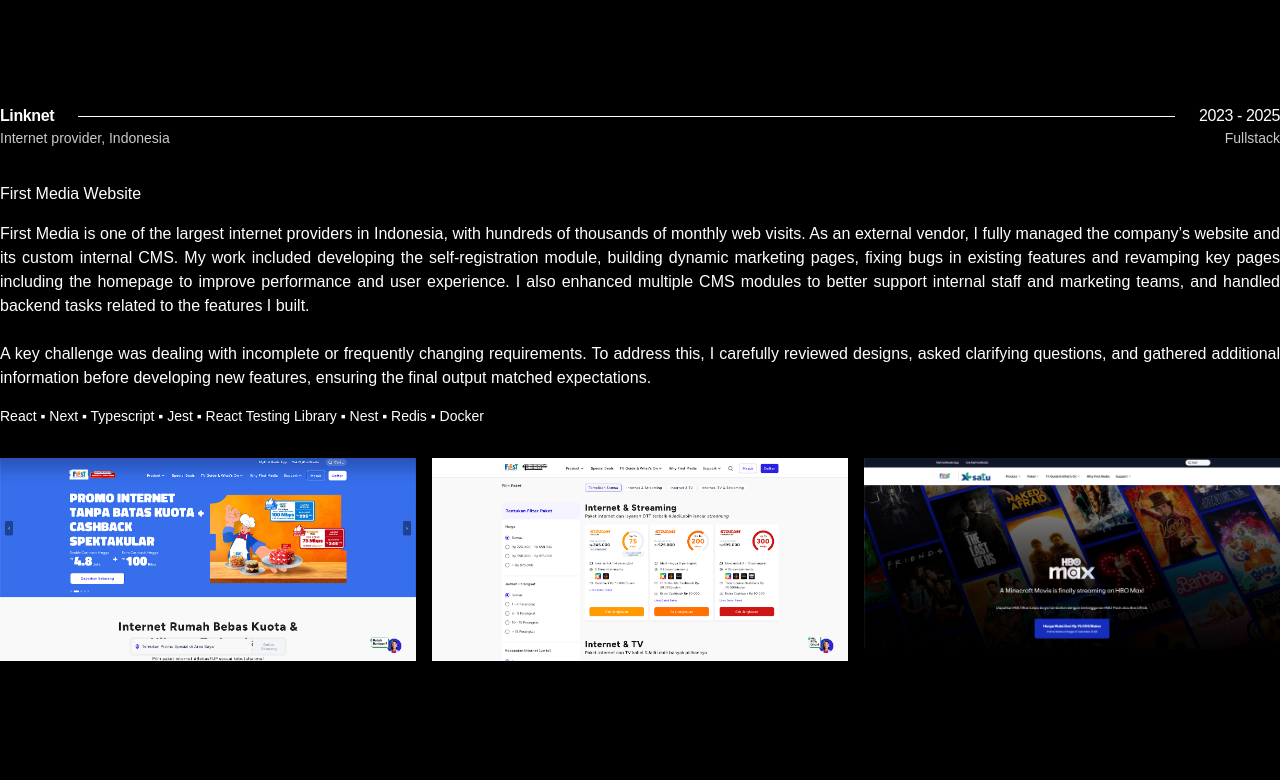
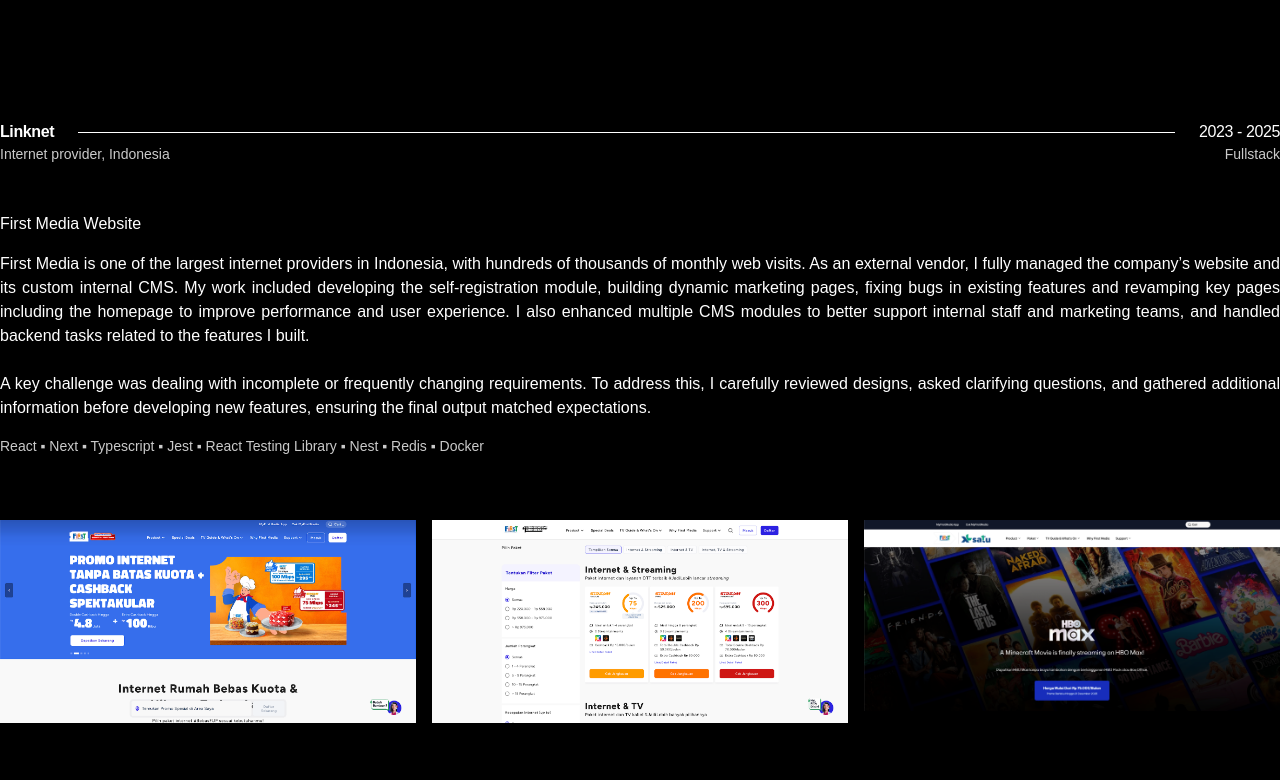
Before and after one commit to irxd/portfolio, a Next.js app: page / in a window 1280 px wide. Shown: the part 980-1760 px from the top of the page. Built offline with nearby package versions, Linux system fonts and the light colour scheme.

Commit message:
feat: adjust content spacing make the work title sticky

```diff
--- a/app/components/ui/Container.tsx
+++ b/app/components/ui/Container.tsx
@@ -3,7 +3,7 @@
 }: Readonly<{ children: React.ReactNode }>) {
   return (
     <div className="min-h-screen bg-background text-white relative" id="works">
-      <div className="container mx-auto pb-24 md:pb-64 pt-16 md:pt-32 px-4 sm:px-0">
+      <div className="container mx-auto pb-24 md:pb-64 pt-32 md:pt-32 px-4 sm:px-0">
         {children}
       </div>
       <div className="h-[2vw] w-[2vw] bg-foreground absolute bottom-0" />
--- a/app/components/ui/WorkDescription.tsx
+++ b/app/components/ui/WorkDescription.tsx
@@ -59,14 +59,15 @@
           key={work.id}
           className={`mb-16 ${index !== works.length - 1 ? 'border-b border-dashed border-[#666666] pb-16' : ''}`}
         >
-          <div className="space-y-4 mt-8 mb-8">
+          <div className="space-y-4 mt-8">
             <div className="text-sm md:text-base">{work.title}</div>
             <div className="text-sm md:text-base whitespace-pre-line text-justify">
               {work.description}
             </div>
-            <p className="text-sm">{work.stack}</p>
+            <p className="text-sm text-[#cacaca]">{work.stack}</p>
           </div>
-          <div className="flex flex-col md:flex-row gap-4">
+          {work.images?.length > 0 && (
+            <div className="flex flex-col md:flex-row gap-4 mt-16">
               {work.images?.map((image) => (
                 <div key={image.id} className="w-full md:w-1/3">
                   <Image
@@ -79,6 +80,7 @@
                 </div>
               ))}
             </div>
+          )}
         </div>
       ))}
     </div>
--- a/app/components/ui/WorkTitle.tsx
+++ b/app/components/ui/WorkTitle.tsx
@@ -44,7 +44,8 @@
     }
   }, [])
   return (
-    <button onClick={onClick} className="w-full text-left cursor-pointer">
+    <div className="sticky top-0 z-10 bg-background">
+      <button onClick={onClick} className="w-full text-left cursor-pointer py-4">
         <div className="flex items-center text-base tracking-tight">
           <h2 className="font-bold ">{company}</h2>
           <div
@@ -58,5 +59,6 @@
           <p className="text-[#cacaca] text-sm">{position}</p>
         </div>
       </button>
+    </div>
   )
 }
--- a/app/works/page.tsx
+++ b/app/works/page.tsx
@@ -28,7 +28,7 @@
           All Works
         </h1>
       </div>
-      <div className="space-y-16 md:space-y-16 mt-16 md:mt-24">
+      <div className="space-y-4 mt-16 md:mt-24">
         {allWorks.map((work) => (
           <article key={work.id}>
             <WorkTitle
```
Lines whose indentation alone changed are shown as unchanged.
